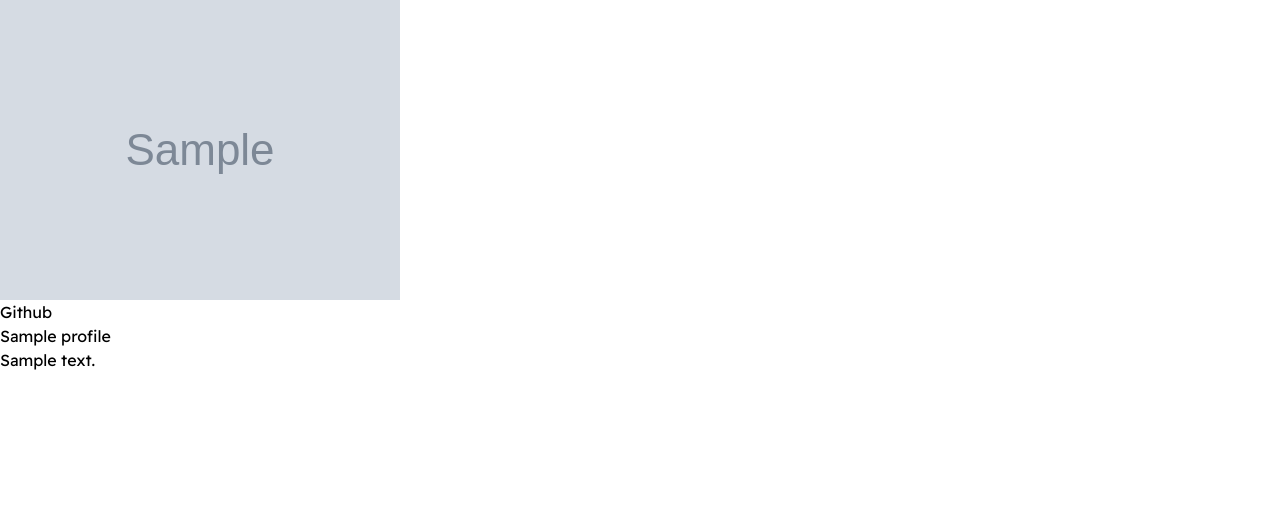
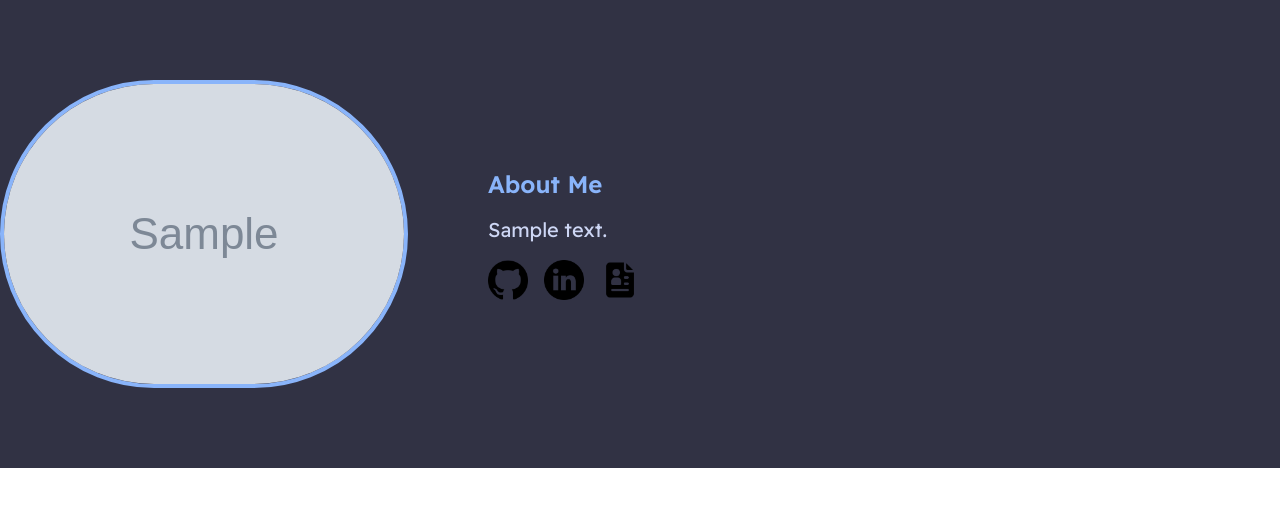
Before and after one commit to caferven/portfolio, a Django app: template portfolio/templates/portfolio/index.html in a window 1280 px wide. Shown: the part 90-597 px from the top of the page. Run offline with Django 5.2, Linux system fonts and the light colour scheme; tables that the repository leaves empty hold one stand-in row (values such as "Sample post"); the template is opened without the code that fills it: values that come from a table or form of the project are taken from there, most other values are stand-ins (such as "Sample title", 1, 10 or a date in 2020); grey boxes marked "Sample" are stand-in pictures; parts of the project's set-up code (start-up, migrations or seed data) failed here and were passed over.

Commit message:
add about me section

```diff
--- a/portfolio/models.py
+++ b/portfolio/models.py
@@ -6,11 +6,11 @@ from PIL import Image
 
 class Profile(models.Model):
     name = models.CharField(max_length=32)
-    description = models.CharField(max_length=300)
+    description = models.TextField(max_length=300)
     image = models.ImageField(_("Image"), default='default-icon.png', upload_to='profile_pics')
     logo = models.ImageField(_("Logo"), default='logo.png', upload_to='extra')
     mail = models.CharField(max_length=200)
-    resume_url = models.CharField(max_length=200, blank=True)
+    resume = models.FileField(blank=True)
     linkedin_url = models.CharField(max_length=300, blank=True)
     github_url = models.CharField(max_length=300, blank=True)
 
@@ -30,7 +30,7 @@ class Experience(models.Model):
     profile = models.ForeignKey(Profile, related_name="Experience", on_delete=models.CASCADE)
     company_name = models.CharField(max_length=100)
     job_title = models.CharField(max_length=100)
-    job_description = models.CharField(max_length=500, blank=True)
+    job_description = models.TextField(max_length=500, blank=True)
     date_start = models.DateField()
     date_end = models.DateField(default=timezone.now)
     image_preview = models.ImageField(_("Image Preview"), default='no-image.png', upload_to='experience_pics')
@@ -42,7 +42,7 @@ class Experience(models.Model):
 class Project(models.Model):
     profile = models.ForeignKey(Profile, related_name="Project", on_delete=models.CASCADE)
     name = models.CharField(max_length=100)
-    description = models.CharField(max_length=200, blank=True)
+    description = models.TextField(max_length=200, blank=True)
     image_preview = models.ImageField(_("Image Preview"), default='no-image.png', upload_to='project_pics')
     github_url = models.CharField(max_length=300, blank=True)
 
--- a/portfolio/templates/portfolio/base.html
+++ b/portfolio/templates/portfolio/base.html
@@ -72,7 +72,7 @@
             </nav>
         </header>
 
-        <main role="main">
+        <main role="main" class="dark:bg-f-gray-light dark:text-f-white">
             {% block content %}{% endblock %}
         </main>
 
--- a/portfolio/templates/portfolio/index.html
+++ b/portfolio/templates/portfolio/index.html
@@ -1,29 +1,43 @@
 {% extends "portfolio/base.html" %}
 {% load i18n %}
+{% load static %}
 {% block content %}
-    <section id="home">
-        <div>
-            <div>
+    <section id="about">
+        <div class="container mx-auto flex py-20 gap-20">
+            <div class="relative rounded-full overflow-hidden border-4 border-f-blue">
                 <img
                     src="{{ profile.image.url }}"
                     alt="profile image"
                 />
-                <a href="{{ profile.github_url }}">{% translate "Github" %}</a>
             </div>
-            <div>
-                <h1>
-                    {{ profile.name }}
-                </h1>
-                <p>
-                    {{ profile.description }}
-                </p>
-                {% if profile.resume_url %}
-                <a
-                    href="{{ profile.resume_url }}"
-                >
+            <div class="my-auto flex flex-col gap-4">
+                <h1 class="font-semibold dark:text-f-blue text-f-blue text-2xl">About Me</h1>
+                <pre class="font-readex dark:text-f-white text-l-gray-dark text-xl">{{ profile.description }}</pre>
+                <div class="flex flex-row gap-4">
+                    {% if profile.github_url %}
+                    <a
+                        href="{{ profile.github_url }}"
+                    >
+                        <img src="{% static 'img/github-logo.png' %}" alt="Github Logo" class="size-10 cursor-pointer">
+                    </a>
+                    {% endif %}
 
-                </a>
-                {% endif %}
+                    {% if profile.linkedin_url %}
+                    <a
+                        href="{{ profile.linkedin_url }}"
+                    >
+                        <img src="{% static 'img/linkedin-logo.png' %}" alt="Linkedin Logo" class="size-10 cursor-pointer">
+                    </a>
+                    {% endif %}
+
+                    {% if profile.resume %}
+                    <a
+                        href="{{ profile.resume }}"
+                    >
+                        <img src="{% static 'img/resume-logo.png' %}" alt="Linkedin Logo" class="size-10 cursor-pointer">
+                    </a>
+                    {% endif %}
+                </div>
             </div>
         </div>
     </section>
--- a/static/css/output.css
+++ b/static/css/output.css
@@ -791,6 +791,10 @@ select {
   position: absolute;
 }
 
+.relative {
+  position: relative;
+}
+
 .left-0 {
   left: 0px;
 }
@@ -808,6 +812,11 @@ select {
   margin-right: auto;
 }
 
+.my-auto {
+  margin-top: auto;
+  margin-bottom: auto;
+}
+
 .block {
   display: block;
 }
@@ -818,6 +827,11 @@ select {
 
 .hidden {
   display: none;
+}
+
+.size-10 {
+  width: 2.5rem;
+  height: 2.5rem;
 }
 
 .size-6 {
@@ -841,6 +855,14 @@ select {
   cursor: pointer;
 }
 
+.flex-row {
+  flex-direction: row;
+}
+
+.flex-col {
+  flex-direction: column;
+}
+
 .items-center {
   align-items: center;
 }
@@ -851,6 +873,10 @@ select {
 
 .gap-2 {
   gap: 0.5rem;
+}
+
+.gap-20 {
+  gap: 5rem;
 }
 
 .gap-4 {
@@ -869,12 +895,29 @@ select {
   margin-bottom: calc(1rem * var(--tw-space-y-reverse));
 }
 
+.overflow-hidden {
+  overflow: hidden;
+}
+
+.rounded-full {
+  border-radius: 9999px;
+}
+
 .rounded-lg {
   border-radius: 0.5rem;
 }
 
 .border {
   border-width: 1px;
+}
+
+.border-4 {
+  border-width: 4px;
+}
+
+.border-f-blue {
+  --tw-border-opacity: 1;
+  border-color: rgb(137 180 250 / var(--tw-border-opacity));
 }
 
 .border-f-lavender {
@@ -904,6 +947,11 @@ select {
   padding: 1.5rem;
 }
 
+.py-20 {
+  padding-top: 5rem;
+  padding-bottom: 5rem;
+}
+
 .text-center {
   text-align: center;
 }
@@ -912,9 +960,19 @@ select {
   font-family: Readex Pro, sans-serif;
 }
 
+.text-2xl {
+  font-size: 1.5rem;
+  line-height: 2rem;
+}
+
 .text-sm {
   font-size: 0.875rem;
   line-height: 1.25rem;
+}
+
+.text-xl {
+  font-size: 1.25rem;
+  line-height: 1.75rem;
 }
 
 .font-semibold {
@@ -928,6 +986,11 @@ select {
 .text-black {
   --tw-text-opacity: 1;
   color: rgb(17 17 27 / var(--tw-text-opacity));
+}
+
+.text-f-blue {
+  --tw-text-opacity: 1;
+  color: rgb(137 180 250 / var(--tw-text-opacity));
 }
 
 .text-l-gray-dark {
@@ -960,9 +1023,19 @@ select {
   background-color: rgb(30 30 46 / var(--tw-bg-opacity));
 }
 
+.dark\:bg-f-gray-light:is(.dark *) {
+  --tw-bg-opacity: 1;
+  background-color: rgb(49 50 68 / var(--tw-bg-opacity));
+}
+
 .dark\:bg-f-lavender:is(.dark *) {
   --tw-bg-opacity: 1;
   background-color: rgb(180 190 254 / var(--tw-bg-opacity));
+}
+
+.dark\:text-f-blue:is(.dark *) {
+  --tw-text-opacity: 1;
+  color: rgb(137 180 250 / var(--tw-text-opacity));
 }
 
 .dark\:text-f-white:is(.dark *) {
```
Also changed, not shown: portfolio/migrations/0007_remove_profile_resume_url_profile_resume_and_more.py (added), static/img/github-logo.png (added), static/img/linkedin-logo.png (added), static/img/resume-logo.png (added), 1 other file.
